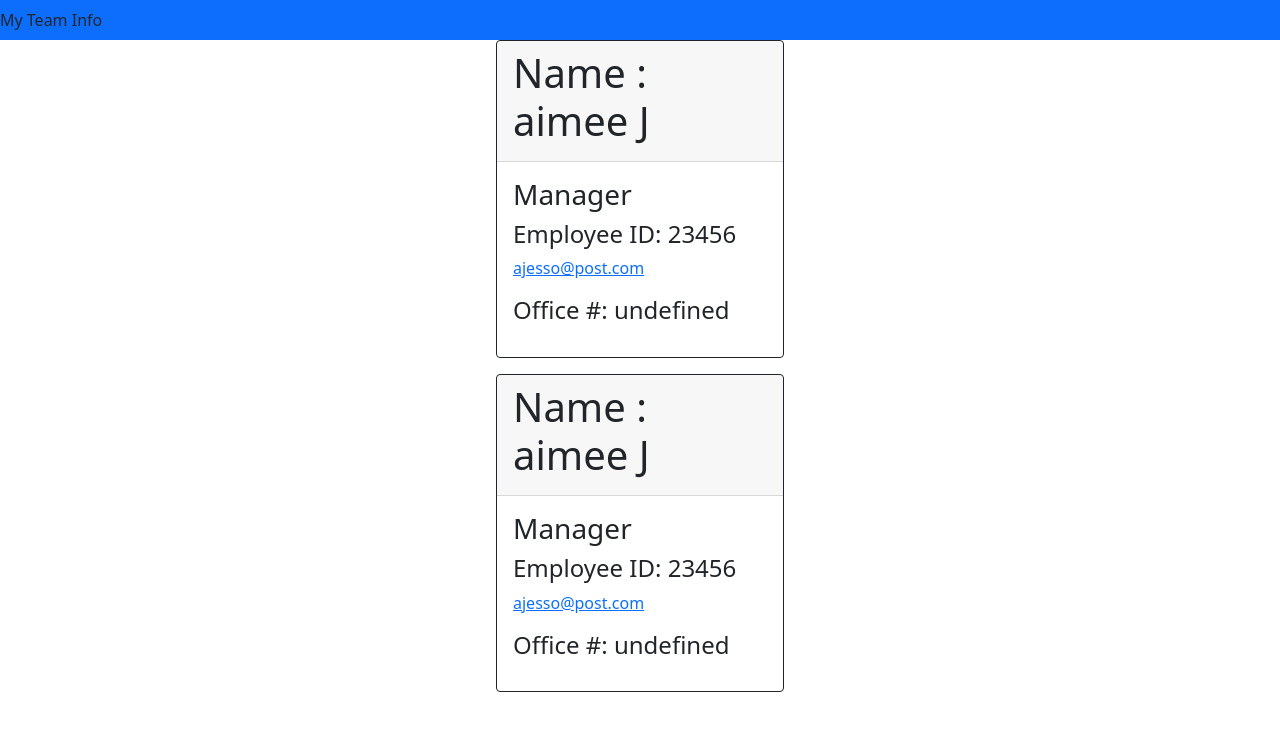
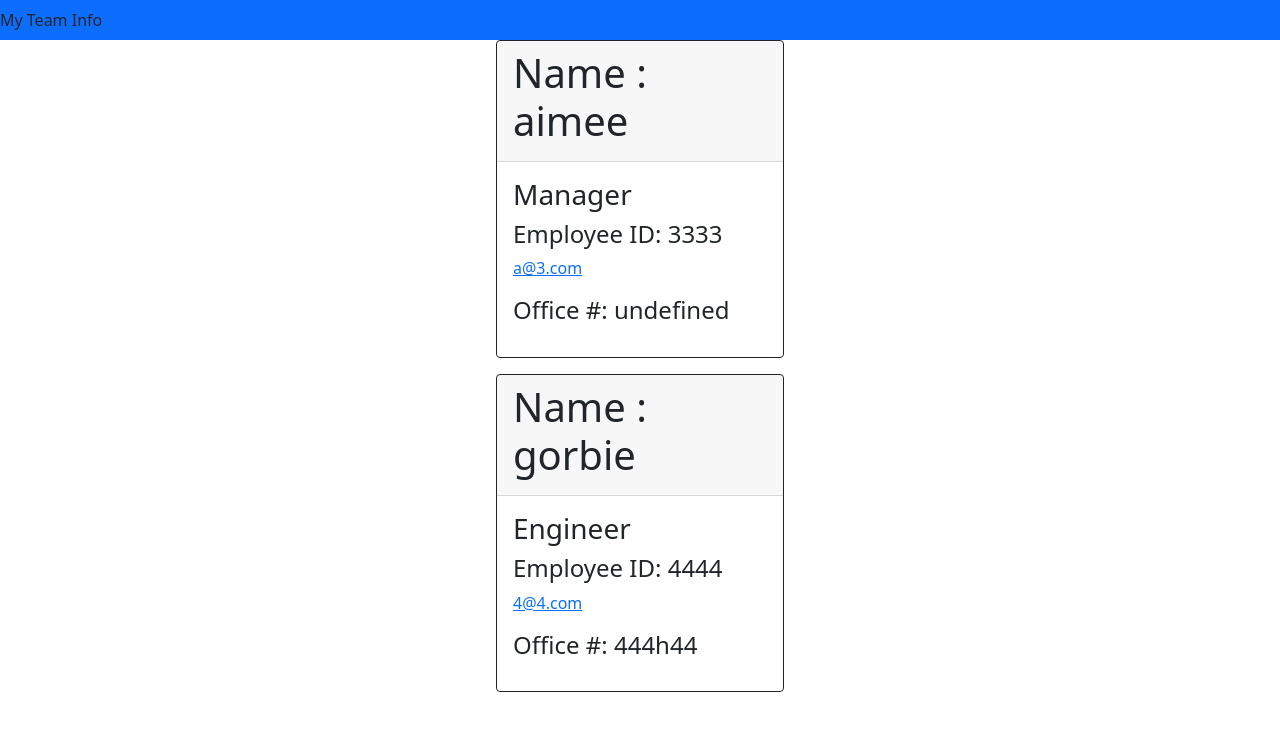
Before and after one commit to Mantablast/OOPTeam-Profile-Generator, a website: page myTeam.html in a window 1280 px wide. Drawn offline with nearby package versions, Linux system fonts and the light colour scheme.

Commit message:
testing loops

```diff
--- a/myTeam.html
+++ b/myTeam.html
@@ -14,28 +14,25 @@
     </nav>
     </header>
     <div class="card border-dark mb-3 mx-auto" style="max-width: 18rem;">
-    <div class="card-header"><h1>Name : aimee J</h1></div>
+    <div class="card-header"><h1>Name : aimee</h1></div>
     <div class="card-body text-dark">
     <h3 class="card-title">Manager</h3>
-    <h4>Employee ID: 23456</h4>
+    <h4>Employee ID: 3333</h4>
     <p class="card-text">
-    <a href = "mailto: ajesso@post.com">ajesso@post.com</a>
+    <a href = "mailto: a@3.com">a@3.com</a>
     <h4>Office #: undefined</h4>
     </p>
     </div>
     </div>
 
     <div class="card border-dark mb-3 mx-auto" style="max-width: 18rem;">
-    <div class="card-header"><h1>Name : aimee J</h1></div>
+    <div class="card-header"><h1>Name : gorbie</h1></div>
     <div class="card-body text-dark">
-    <h3 class="card-title">Manager</h3>
-    <h4>Employee ID: 23456</h4>
+    <h3 class="card-title">Engineer</h3>
+    <h4>Employee ID: 4444</h4>
     <p class="card-text">
-    <a href = "mailto: ajesso@post.com">ajesso@post.com</a>
-    <h4>Office #: undefined</h4>
+    <a href = "mailto: 4@4.com">4@4.com</a>
+    <h4>Office #: 444h44</h4>
     </p>
     </div>
     </div>
-
-    </body>
-    </html>
```
Also changed, not shown: dist/generateHTML.js.
